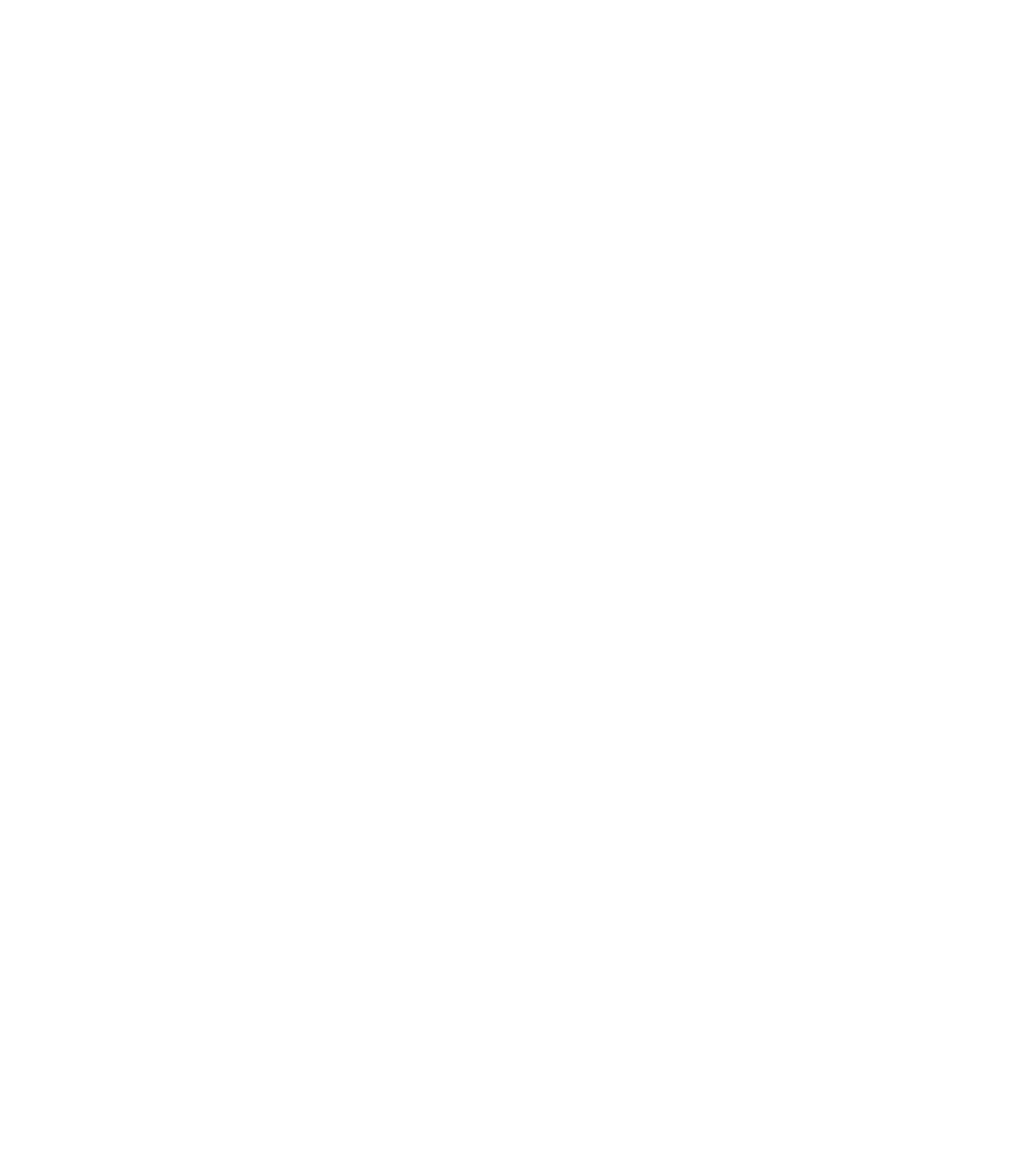
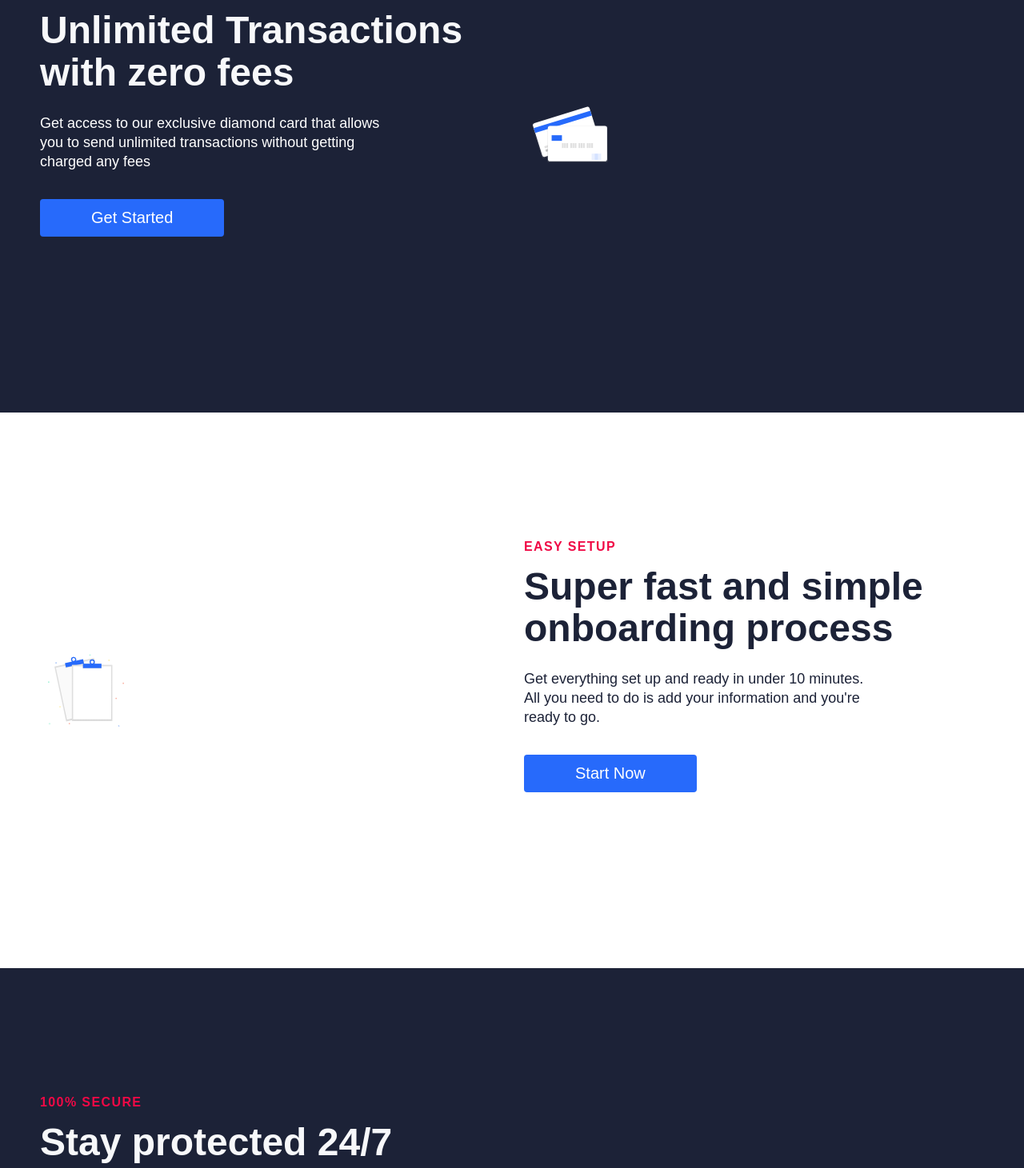
Before and after one commit to gaetanfox/react-business-website, a React (Create React App) app: page / in a window 1280 px wide. Shown: the part 260-1721 px from the top of the page at 80% size. Before the commit the page ends 800 px from the top, so only its background shows below. Built offline with nearby package versions, Linux system fonts and the light colour scheme.

Commit message:
Making the home page

```diff
--- a/src/App.js
+++ b/src/App.js
@@ -1,17 +1,16 @@
 import React from 'react'
 import { Route, BrowserRouter as Router, Switch } from 'react-router-dom'
 import './App.css'
-import HeroSection from './components/HeroSection'
 import Navbar from './components/Navbar'
+import Home from './components/pages/HomePage/Home'
 
 function App() {
   return (
     <Router>
       <Navbar />
       <Switch>
-        <Route path='/' />
+        <Route path='/' exact component={Home} />
       </Switch>
-      <HeroSection />
     </Router>
   )
 }
--- a/src/components/Button.css
+++ b/src/components/Button.css
@@ -50,13 +50,13 @@
 
 .btn--wide {
   padding: 12px 64px;
-  font-size: 20pw;
+  font-size: 20px;
 }
 
+.btn--large:hover,
 .btn--medium:hover,
-.btn--large:hover,
 .btn--mobile:hover {
-  transform: all 0.3s ease-out;
+  transition: all 0.3s ease-out;
   background: #fff;
   color: #242424;
 }
@@ -64,7 +64,17 @@
 .btn--wide:hover {
   color: #fff;
   background-color: #f00946;
-  transition: all 0.2 ease-out;
+  transition: all 0.2s ease-out;
+}
+
+.btn-link {
+  display: flex;
+  justify-content: center;
+  align-items: center;
+  text-decoration: none;
+  padding: 8px 16px;
+  height: 100%;
+  width: 100%;
 }
 
 .blue {
@@ -92,23 +102,11 @@
 }
 
 .green {
-  background-color: #25ce4a;
+  background: #25ce4a;
   color: #fff;
   border: none;
 }
 
 .green:hover {
   background-color: #242424;
-  color: #fff;
-  border: none;
 }
-
-.btn-link {
-  display: flex;
-  justify-content: center;
-  align-items: center;
-  text-decoration: none;
-  padding: 8px 16px;
-  height: 100%;
-  width: 100%;
-}
--- a/src/components/HeroSection.css
+++ b/src/components/HeroSection.css
@@ -0,0 +1,101 @@
+.home__hero-section {
+  color: #fff;
+  padding: 160px 0;
+}
+
+.home__hero-row {
+  align-items: center;
+}
+
+.row {
+  display: flex;
+  margin-right: -15px;
+  margin-bottom: -15px;
+  margin-left: -15px;
+  flex-wrap: wrap;
+  align-content: stretch;
+}
+
+.col {
+  margin-bottom: 15px;
+  padding-right: 15px;
+  padding-left: 15px;
+  flex: 1;
+  max-width: 50%;
+  flex-basis: 50%;
+}
+
+.home__hero-text-wrapper {
+  max-width: 540px;
+  padding-top: 0;
+  padding-bottom: 60px;
+}
+
+.top-line {
+  color: #f00946;
+  font-size: 16px;
+  line-height: 16px;
+  font-weight: 700;
+  letter-spacing: 1.4px;
+  text-transform: uppercase;
+  margin-bottom: 16px;
+}
+
+.heading {
+  margin-bottom: 24px;
+  font-size: 48px;
+  line-height: 1.1;
+  font-weight: 600;
+  color: #f7f8fa;
+}
+
+.dark {
+  color: #1c2237;
+}
+
+.darkBg {
+  background-color: #1c2237;
+}
+
+.home__hero-subtitle {
+  max-width: 440px;
+  margin-bottom: 35px;
+  font-size: 18px;
+  line-height: 24px;
+}
+
+.home__hero-img-wrapper {
+  max-width: 555px;
+}
+
+.home__hero-img {
+  max-width: 95px;
+  margin-top: 0;
+  margin-right: 0;
+  margin-left: 10px;
+  padding-right: 0;
+}
+
+img {
+  border: 0;
+  max-width: 100%;
+  vertical-align: middle;
+  display: inline-block;
+}
+
+@media screen and (max-width: 991px) {
+  .container {
+    padding-right: 30px;
+    padding-left: 30px;
+  }
+}
+
+@media screen and (max-width: 768px) {
+  .home__hero-text-wrapper {
+    padding-bottom: 65px;
+  }
+  .col {
+    max-width: 100%;
+    flex-basis: 100%;
+  }
+}
--- a/src/components/HeroSection.js
+++ b/src/components/HeroSection.js
@@ -18,7 +18,7 @@
   return (
     <>
       <div
-        className={lightBg ? 'home__hero-section' : 'home__hero-sectiondarkBg'}
+        className={lightBg ? 'home__hero-section' : 'home__hero-section darkBg'}
       >
         <div className='container'>
           <div
--- a/src/components/Navbar.css
+++ b/src/components/Navbar.css
@@ -46,7 +46,7 @@
   justify-content: center;
   list-style: none;
   text-align: center;
-  justify-content: end;
+  justify-content: flex-end;
 }
 
 .nav-item {
--- /dev/null
+++ b/src/components/pages/HomePage/Data.js
@@ -0,0 +1,55 @@
+export const homeObjOne = {
+  lightBg: false,
+  lightText: true,
+  lightTextDesc: true,
+  topLine: 'Exclusive Access',
+  headline: 'Unlimited Transactions with zero fees',
+  description:
+    'Get access to our exclusive diamond card that allows you to  send unlimited transactions without getting charged any fees',
+  buttonLabel: 'Get Started',
+  imgStart: '',
+  img: 'images/svg-1.svg',
+  alt: 'Credit Card',
+}
+
+export const homeObjTwo = {
+  lightBg: false,
+  lightText: true,
+  lightTextDesc: true,
+  topLine: '100% SECURE',
+  headline: 'Stay protected 24/7 anywhere anytime',
+  description:
+    'We have you covered no matter where you are located. Over 140 locations worldwide to ensure you have access anytime',
+  buttonLabel: 'Learn More',
+  imgStart: '',
+  img: 'images/svg-5.svg',
+  alt: 'Vault',
+}
+
+export const homeObjThree = {
+  lightBg: true,
+  lightText: false,
+  lightTextDesc: false,
+  topLine: 'EASY SETUP',
+  headline: 'Super fast and simple onboarding process',
+  description:
+    "Get everything set up and ready in under 10 minutes. All you need to do is add your information and you're ready to go.",
+  buttonLabel: 'Start Now',
+  imgStart: 'start',
+  img: 'images/svg-7.svg',
+  alt: 'Vault',
+}
+
+export const homeObjFour = {
+  lightBg: false,
+  lightText: true,
+  lightTextDesc: true,
+  topLine: 'DATA ANALYTICS',
+  headline: 'Every transaction is stored on our secure cloud database',
+  description:
+    'Never ever have to worry again about saved reciepts. We store your data, so you can access it anytime.',
+  buttonLabel: 'Sign Up Now',
+  imgStart: 'start',
+  img: 'images/svg-8.svg',
+  alt: 'Vault',
+}
--- /dev/null
+++ b/src/components/pages/HomePage/Home.js
@@ -0,0 +1,16 @@
+import React from 'react'
+import HeroSection from '../../HeroSection'
+import { homeObjOne, homeObjTwo, homeObjThree, homeObjFour } from './Data'
+
+function Home() {
+  return (
+    <>
+      <HeroSection {...homeObjOne} />
+      <HeroSection {...homeObjThree} />
+      <HeroSection {...homeObjTwo} />
+      <HeroSection {...homeObjFour} />
+    </>
+  )
+}
+
+export default Home
```
